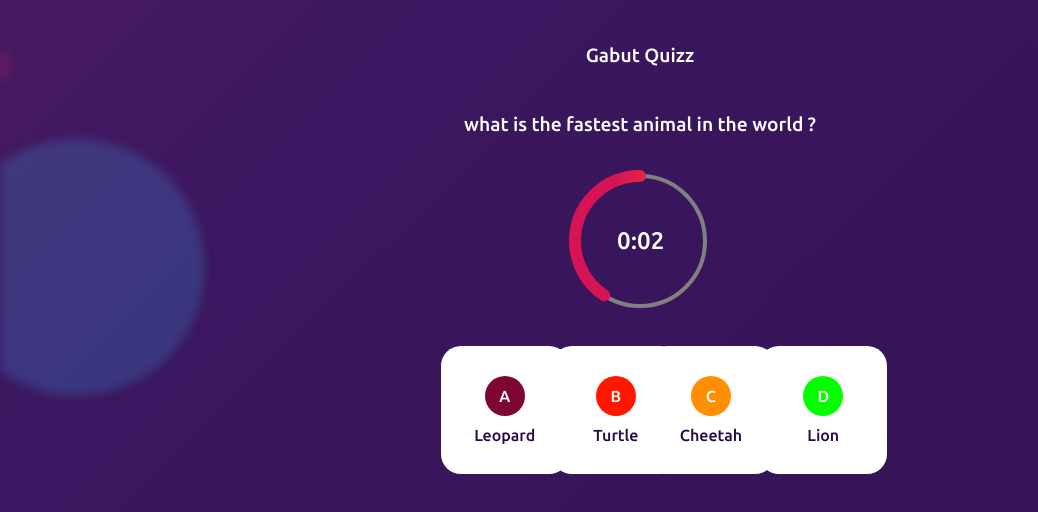
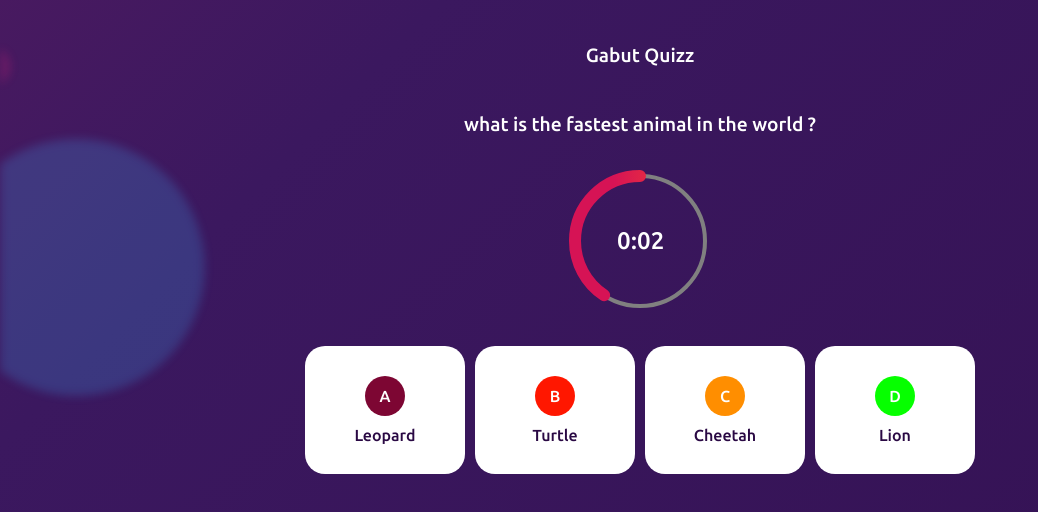
Before and after one commit to vorxsaken/quizz, a Next.js app: page /quiz in a window 1280 px wide. Shown: the top 512 px of the page, without its empty margins (0-1038 px from the left). Built offline with nearby package versions, Linux system fonts and the light colour scheme.

Commit message:
feat: add base container for card answer choice

```diff
--- a/styles/globals.css
+++ b/styles/globals.css
@@ -136,8 +136,14 @@ a {
   flex-wrap: wrap;
 }
 
+.container__block__base-rect{
+  width: clamp(8rem, 45%, 10rem);
+  display: flex;
+  justify-content: center;
+  align-items: center;
+}
 .container__block__rect {
-  width: clamp(8rem, 43%, 10rem);
+  width: 100%;
   height: auto;
   padding: 20px 10px;
   border-radius: var(--border-radius);
@@ -155,4 +161,5 @@ a {
   display: flex;
   justify-content: center;
   align-items: center;
+  transition: all .5s ease-in-out;
 }
```
